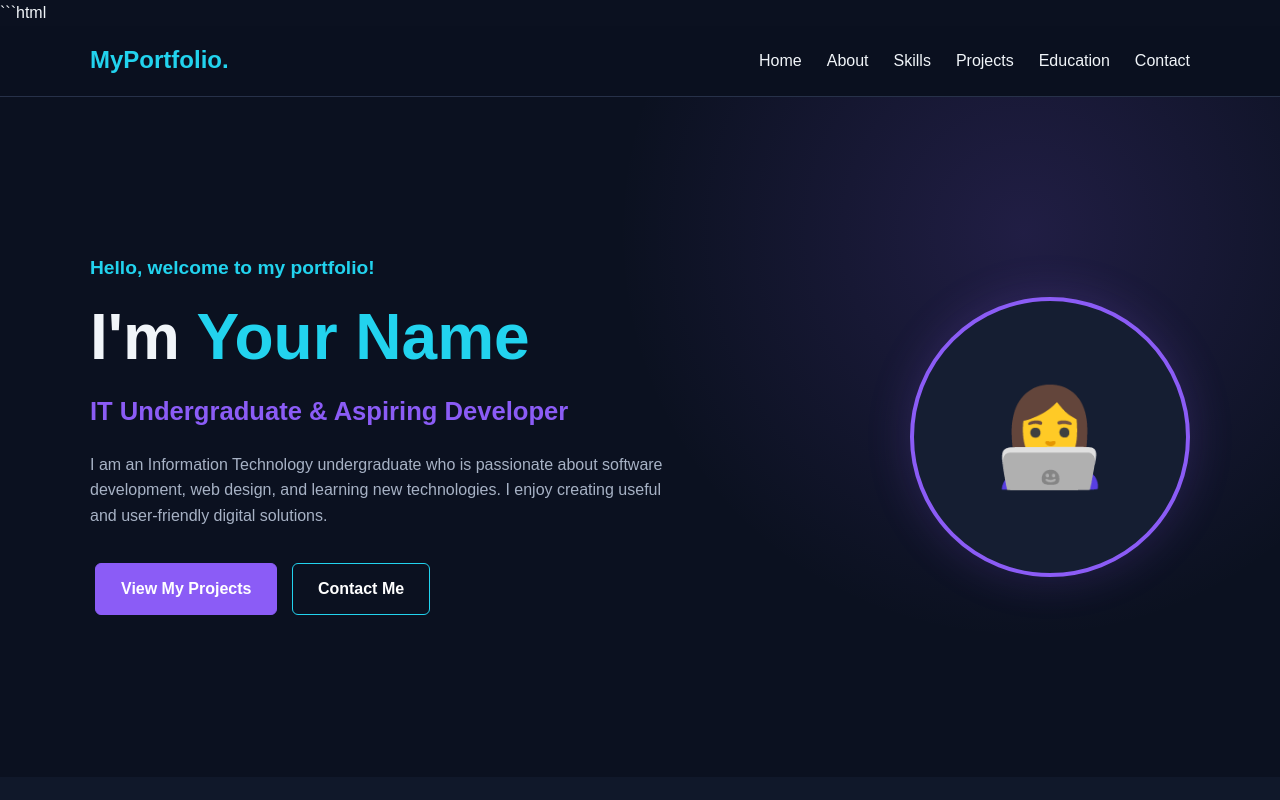
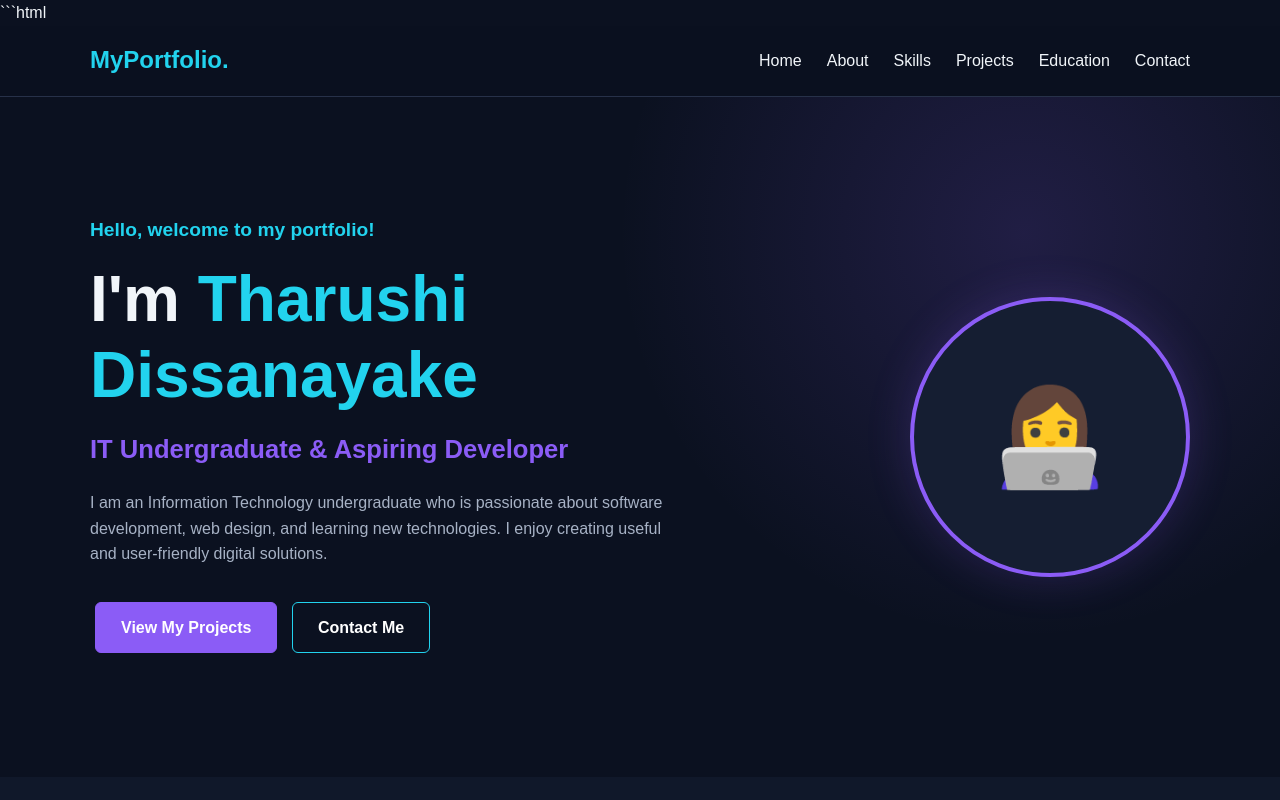
Before and after one commit to tharushidisanayaka/tharushidisanayaka.github.io, a plain HTML site: page index.html in a window 1280 px wide. Shown: the top 800 px of the page. Drawn offline with Linux system fonts and the light colour scheme.

Commit message:
Update name in portfolio introduction

```diff
--- a/index.html
+++ b/index.html
@@ -436,7 +436,7 @@
                 <h3>Hello, welcome to my portfolio!</h3>
 
                 <h1>I'm <span style="color:#22d3ee;">
-                    Your Name
+                    Tharushi Dissanayake
                 </span></h1>
 
                 <h2>IT Undergraduate & Aspiring Developer</h2>
```
